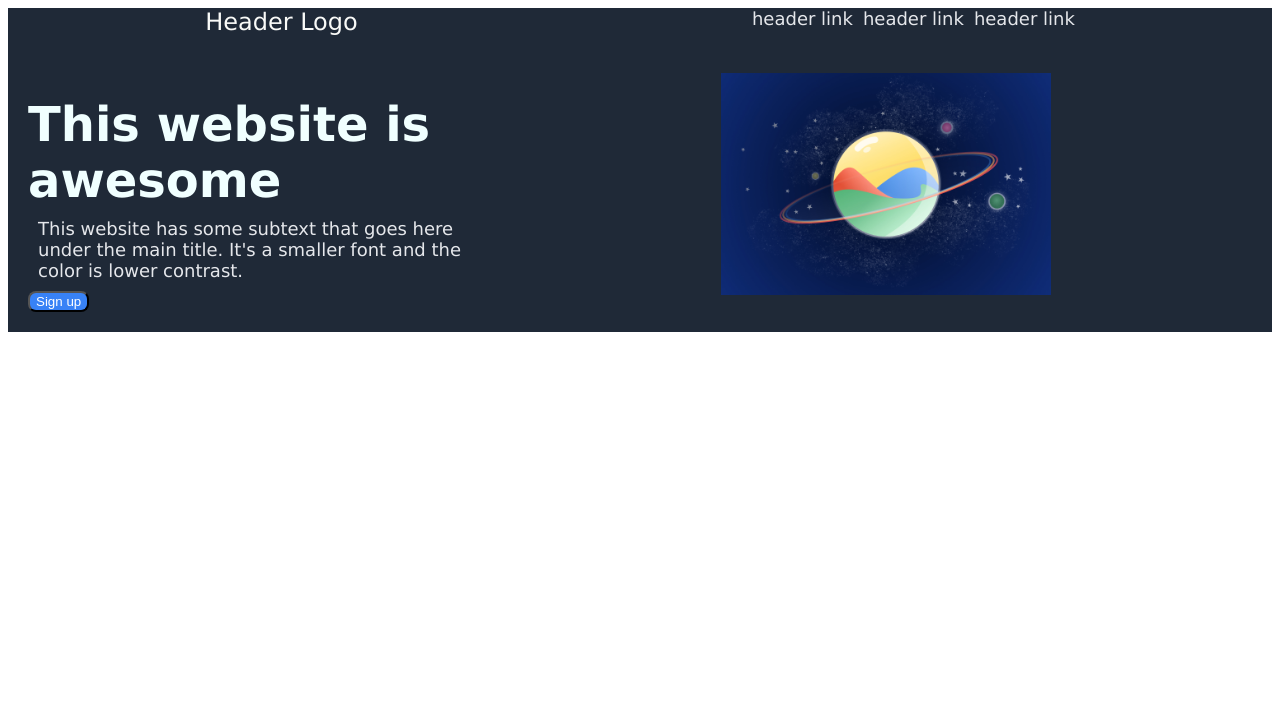
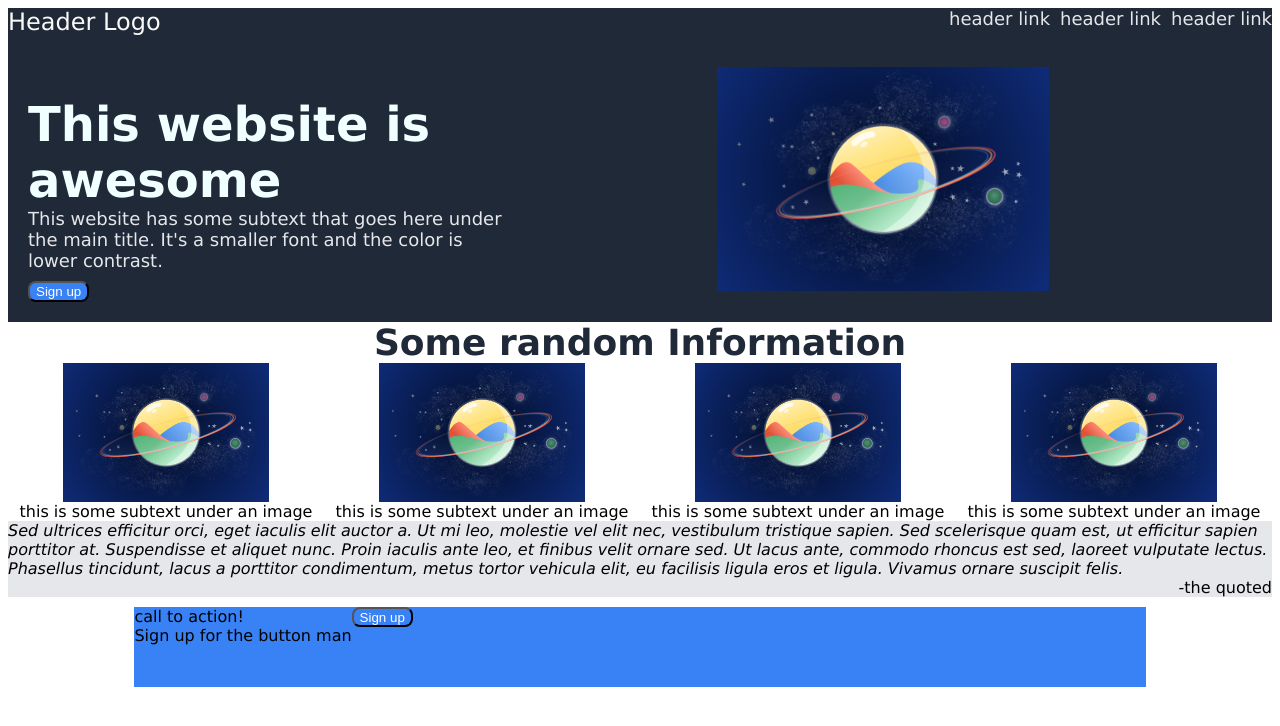
Before and after one commit to lilsahlee/landing-page, a plain HTML site: page index.html in a window 1280 px wide. Drawn offline with Linux system fonts and the light colour scheme.

Commit message:
got the rough outline for all html and begining off css for content

```diff
--- a/index.html
+++ b/index.html
@@ -20,33 +20,53 @@
         <div class="left">
             <div class="big">This website is awesome</div>
             <div class="sub">This website has some subtext that goes here under the main title. It's a smaller font and the color is lower contrast.</div>
-            <div><button>Sign up</button></div>
+            <div><button class="one">Sign up</button></div>
         </div>
         <div class="right">
-            <img src="Planeted.jpg">
+            <img class="planet" src="Planeted.jpg">
         </div>
     </div>
-    <!--
+
     <div class="info">
-        <div>Some random Information</div>
-        <a></a>
-        <div>this is some subtext under an image</div>
-        <a></a>
-        <div>this is some subtext under an image</div>
-        <a></a>
-        <div>this is some subtext under an image</div>
-        <a></a>
-        <div>this is some subtext under an image</div>
+        <div class="random">Some random Information</div>
+        <div class="images">
+            <div class="image">
+                <img class="lilplan" src="Planeted.jpg">
+                <div>this is some subtext under an image</div>
+            </div>
+            <div class="image">
+                <img class="lilplan" src="Planeted.jpg">
+                <div>this is some subtext under an image</div>
+            </div>
+            <div class="image">
+                <img class="lilplan" src="Planeted.jpg">
+                <div>this is some subtext under an image</div>
+            </div>
+            <div class="image">
+                <img class="lilplan" src="Planeted.jpg">
+                <div>this is some subtext under an image</div>
+            </div>
+        </div>
+
     </div>
-    <div class="quote">
-        <div>this is an inspiring quote by a famous person</div>
-        <div>-the quoted</div>
+    <div class="thought">
+        <div class="quote">Sed ultrices efficitur orci, eget iaculis elit auctor a. Ut mi leo, molestie vel elit nec, vestibulum tristique sapien. Sed scelerisque quam est, ut efficitur sapien porttitor at. Suspendisse et aliquet nunc. Proin iaculis ante leo, et finibus velit ornare sed. Ut lacus ante, commodo rhoncus est sed, laoreet vulputate lectus. Phasellus tincidunt, lacus a porttitor condimentum, metus tortor vehicula elit, eu facilisis ligula eros et ligula. Vivamus ornare suscipit felis.</div>
+        <div class="quoted">-the quoted</div>
     </div>
-    <div class="call">
-        <div>call to action!</div>
-        <div>Sign up for the button man</div>
-        <button>Sign up</button>
+    <div class="callbox">
+        <div class="call">
+            <div class="buttman">
+               <div>call to action!</div>
+                <div>Sign up for the button man</div>
+            </div>
+
+            <button class="two">Sign up</button>
+        </div>
     </div>
-    -->
+    <!--<div>
+        Copyright © LilSahlee 2023
+    </div>
+-->
+
 </body>
 </html>
--- a/styles.css
+++ b/styles.css
@@ -4,11 +4,9 @@ body {
 
 .head {
     display: flex;
-    justify-content: space-around;
     background-color: #1f2937;
     color: #f9faf8;
     font-size: 24px;
-    margin:auto
 }
 
 .awesome {
@@ -20,15 +18,22 @@ body {
 
 .info {
     display: flex;
+    flex-direction: column;
+}
+
+.thought {
+    display: flex;
+    background-color: #e5e7eb;
+    flex-direction: column;
 }
 
 .quote {
-    display: flex;
-    background-color: #e5e7eb;
+    font-style: italic;
 }
 
-.call {
+.quoted {
     display: flex;
+    margin-left: auto;
 }
 
 .links {
@@ -36,6 +41,7 @@ body {
     color: #e5e7eb;
     gap: 10px;
     font-size: 18px;
+    margin-left: auto;
 }
 
 .big {
@@ -48,17 +54,17 @@ body {
 .sub {
     font-size: 18px;
     color: #e5e7eb;
-    padding: 10px;
+    padding-bottom: 10px;
 
 }
 
-button {
+.one, .two{
     background-color: #3882f6;
     border-radius: 8px;
     color: white;
 }
 
-img {
+.planet {
     width: 45%;
 }
 
@@ -67,3 +73,52 @@ img {
     margin: auto;
     justify-content: center;
 }
+
+.random {
+    font-weight: bolder;
+    align-self: center;
+    color: #1f2937;
+    font-size: 36px;
+}
+
+.lilplan {
+    width: 65%;
+}
+
+.images {
+    display: flex;
+    flex-direction: row;
+
+}
+
+.image {
+    display: flex;
+    flex-direction: column;
+    align-items: center;
+    justify-content: center;
+    text-align: center;
+}
+
+.callbox {
+    display: flex;
+    justify-content: center;
+    align-items: center;
+    height: 100px;
+    background-color: white;
+}
+
+.call {
+    display: flex;
+    background-color: #3882f6;
+    height: 80px;
+    width: 80%;
+}
+
+.buttman {
+    display: flex;
+    flex-direction: column;
+}
+
+.two {
+   height: 20px;
+}
```
